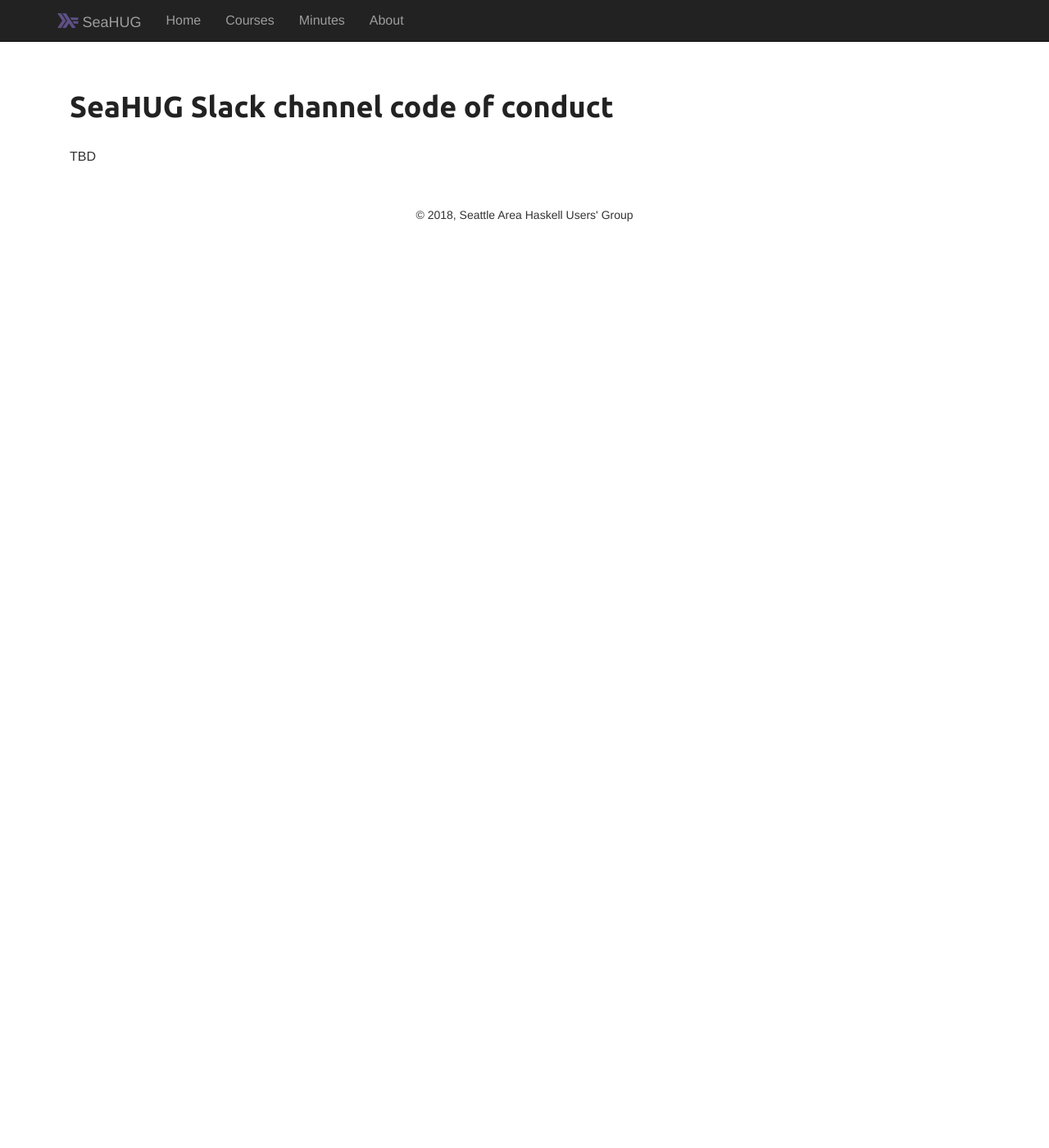
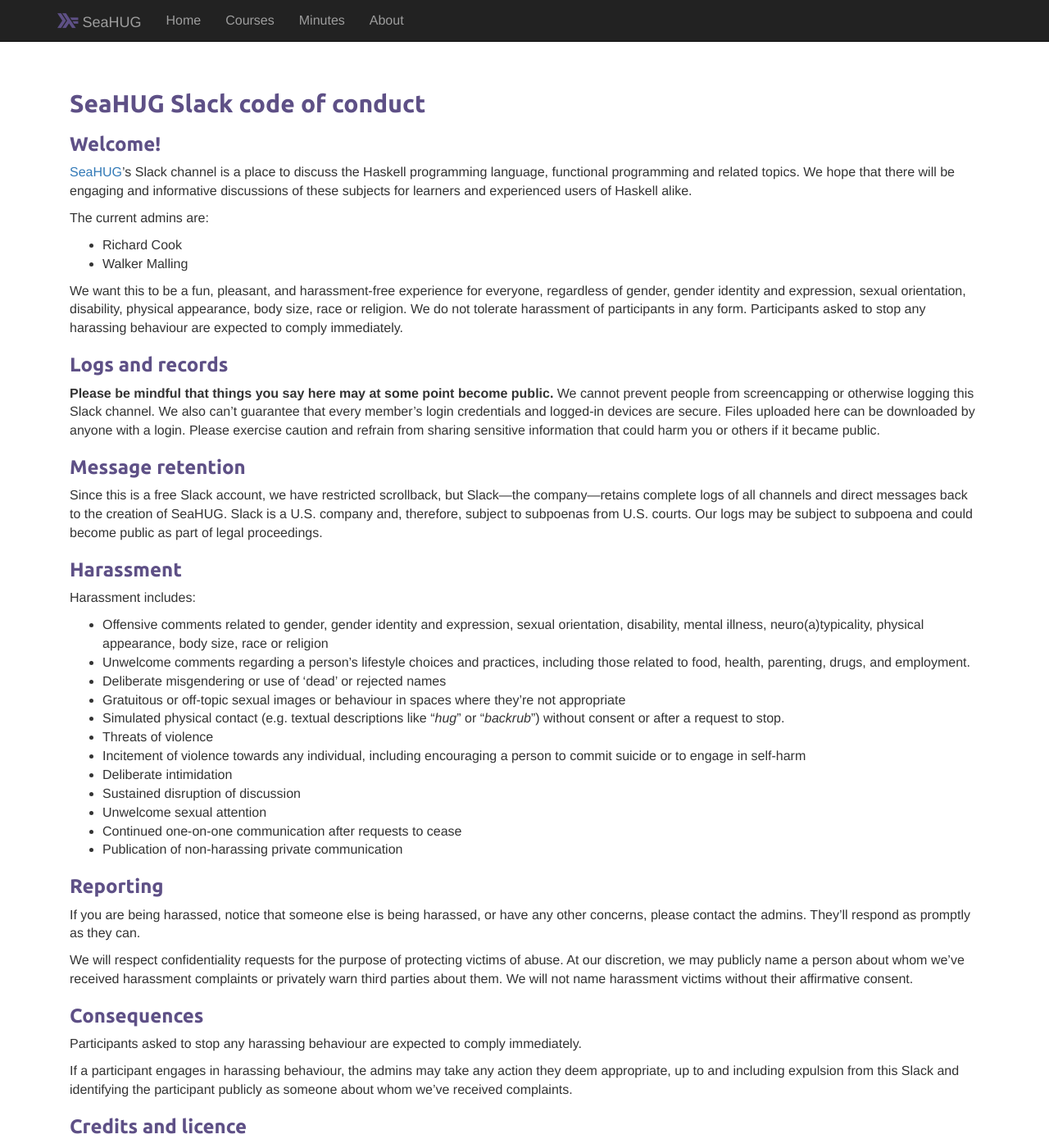
Before and after one commit to seahug/seahug.github.io, a Jekyll site: the page built from slack-coc.md, in a window 1280 px wide and 1400 px high. Shown: the whole window at 82% size. Built offline with Jekyll 4.4.1, drawn with Linux system fonts in a browser that asks for light colours; nearby versions of some CDN libraries; our own code applies the rules of GitHub Pages for plain Markdown files; some of the changed text lies outside the part shown.

Commit message:
Adapt Annalee Flower Horne's Sample Slack COC

```diff
--- a/slack-coc.md
+++ b/slack-coc.md
@@ -1,3 +1,60 @@
-# SeaHUG Slack channel code of conduct
+## SeaHUG Slack code of conduct
 
-TBD
+### Welcome!
+
+[SeaHUG][seahug]'s Slack channel is a place to discuss the Haskell programming language, functional programming and related topics. We hope that there will be engaging and informative discussions of these subjects for learners and experienced users of Haskell alike.
+
+The current admins are:
+
+* Richard Cook
+* Walker Malling
+
+We want this to be a fun, pleasant, and harassment-free experience for everyone, regardless of gender, gender identity and expression, sexual orientation, disability, physical appearance, body size, race or religion. We do not tolerate harassment of participants in any form. Participants asked to stop any harassing behaviour are expected to comply immediately.
+
+### Logs and records
+
+**Please be mindful that things you say here may at some point become public.** We cannot prevent people from screencapping or otherwise logging this Slack channel. We also can't guarantee that every member's login credentials and logged-in devices are secure. Files uploaded here can be downloaded by anyone with a login. Please exercise caution and refrain from sharing sensitive information that could harm you or others if it became public.
+
+### Message retention
+
+Since this is a free Slack account, we have restricted scrollback, but Slack&mdash;the company&mdash;retains complete logs of all channels and direct messages back to the creation of SeaHUG. Slack is a U.S. company and, therefore, subject to subpoenas from U.S. courts. Our logs may be subject to subpoena and could become public as part of legal proceedings.
+
+### Harassment
+
+Harassment includes:
+
+* Offensive comments related to gender, gender identity and expression, sexual orientation, disability, mental illness, neuro(a)typicality, physical appearance, body size, race or religion
+* Unwelcome comments regarding a person's lifestyle choices and practices, including those related to food, health, parenting, drugs, and employment.
+* Deliberate misgendering or use of 'dead' or rejected names
+* Gratuitous or off-topic sexual images or behaviour in spaces where they're not appropriate
+* Simulated physical contact (e.g. textual descriptions like "*hug*" or "*backrub*") without consent or after a request to stop.
+* Threats of violence
+* Incitement of violence towards any individual, including encouraging a person to commit suicide or to engage in self-harm
+* Deliberate intimidation
+* Sustained disruption of discussion
+* Unwelcome sexual attention
+* Continued one-on-one communication after requests to cease
+* Publication of non-harassing private communication
+
+### Reporting
+
+If you are being harassed, notice that someone else is being harassed, or have any other concerns, please contact the admins. They'll respond as promptly as they can.
+
+We will respect confidentiality requests for the purpose of protecting victims of abuse. At our discretion, we may publicly name a person about whom we've received harassment complaints or privately warn third parties about them. We will not name harassment victims without their affirmative consent.
+
+### Consequences
+
+Participants asked to stop any harassing behaviour are expected to comply immediately.
+
+If a participant engages in harassing behaviour, the admins may take any action they deem appropriate, up to and including expulsion from this Slack and identifying the participant publicly as someone about whom we've received complaints.
+
+### Credits and licence
+
+_This work is available to you to use, publish and modify under the terms of the [Creative Commons Attribution License][cc]. Please keep the paragraph below attached to your final version._
+
+This code of conduct is based on Annalee Flower Horne's [Sample Slack Code of Conduct][sample-slack-coc], which is in turn based on Geek Feminism's [Community Anti-Harassment Policy][cahp]. We have adapted the Sample Slack Code of Conduct for our own use under the terms of the [Creative Commons Attribution License][cc].
+
+[cc]: https://creativecommons.org/licenses/by/4.0/
+[cahp]: http://geekfeminism.wikia.com/wiki/Community_anti-harassment/Policy
+[sample-slack-coc]: https://gist.github.com/annalee/2cddeff11357c3a8a613583ebca4dc17
+[seahug]: http://seattlehaskell.org/
```
